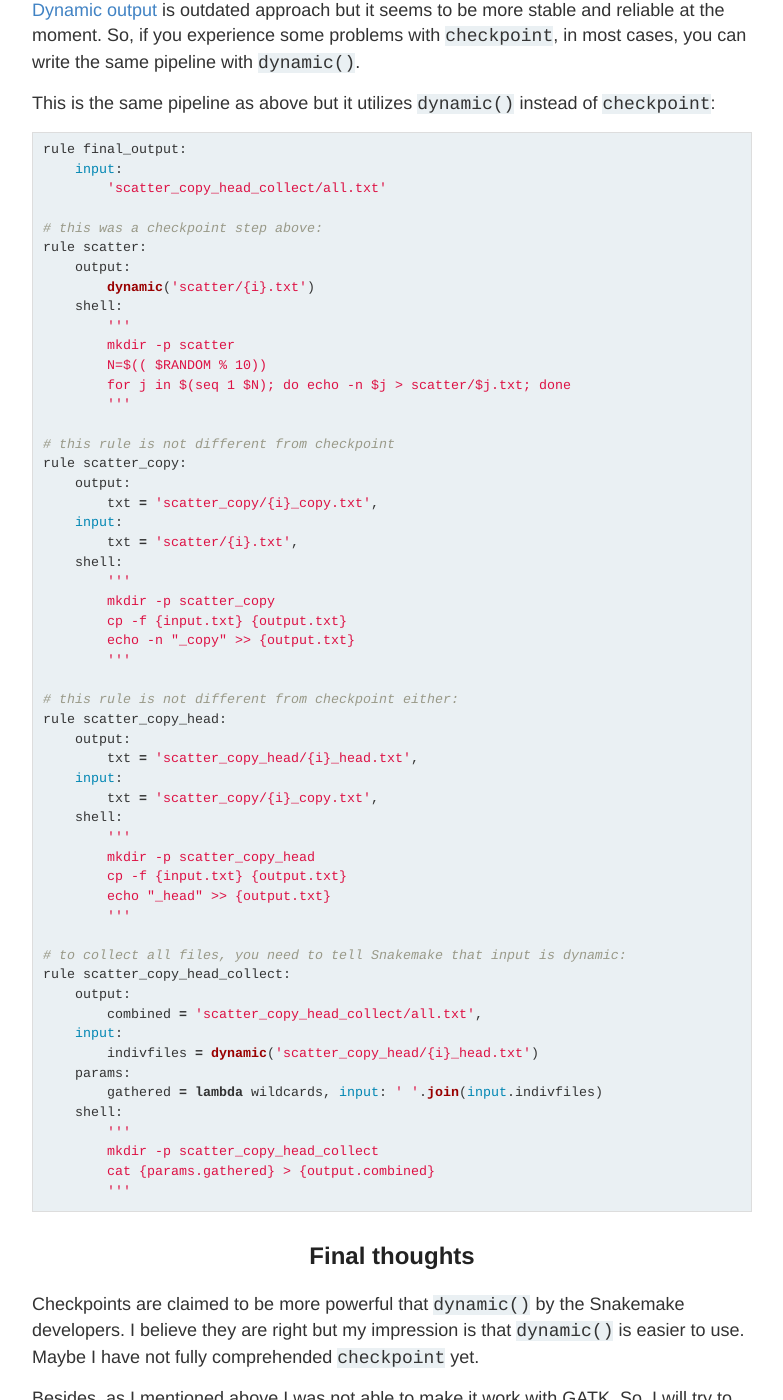
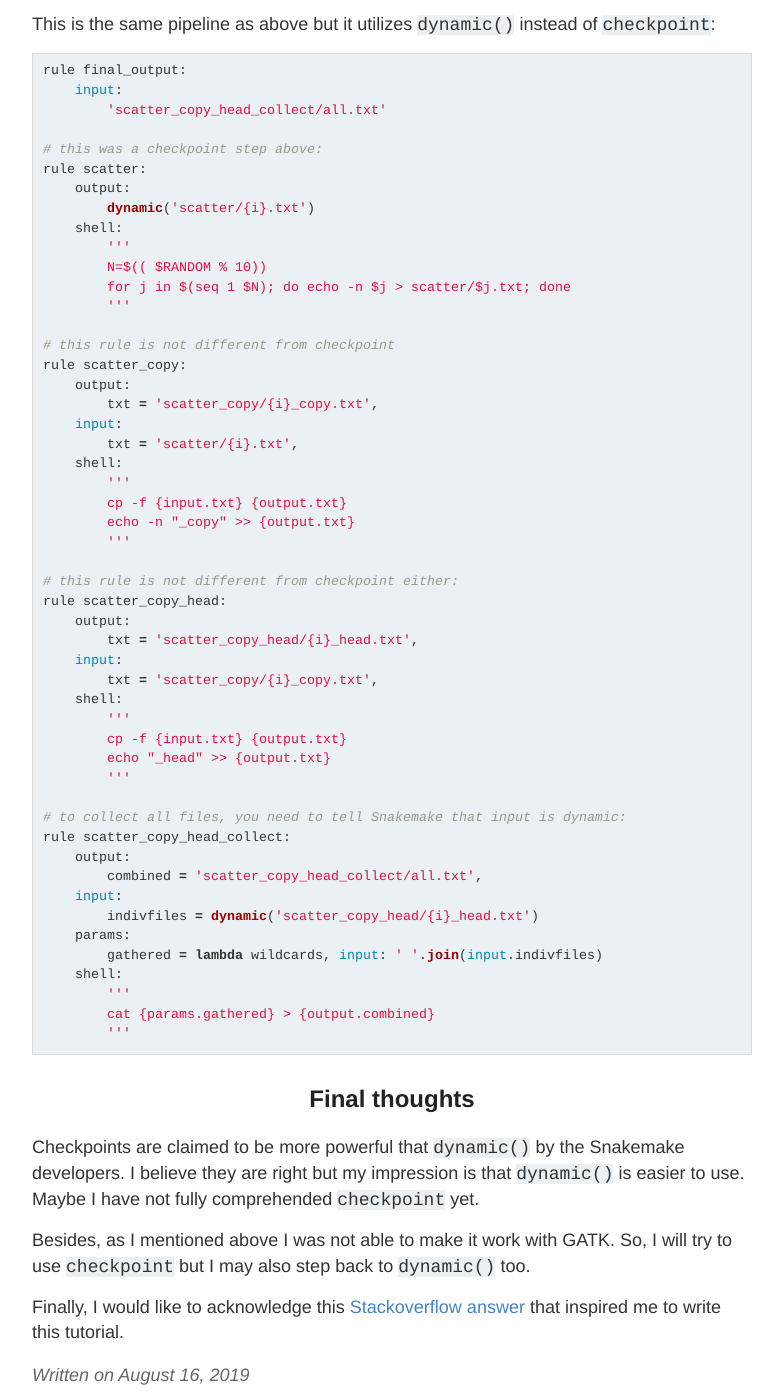
Before and after one commit to evodify/evodify.github.io, a Jekyll site: the page built from _posts/2019-08-16-snakemake-checkpoint-tutorial.md, in a window 1280 px wide and 1400 px high, scrolled down 2954 px. Shown: the whole window, without its empty margins (248-1031 px from the left). Built offline with Jekyll 4.4.1, drawn with Linux system fonts in a browser that asks for light colours; some of the changed text lies outside the part shown.

Commit message:
rm mkdirs

````diff
--- a/_posts/2019-08-16-snakemake-checkpoint-tutorial.md
+++ b/_posts/2019-08-16-snakemake-checkpoint-tutorial.md
@@ -31,7 +31,6 @@ checkpoint scatter:
         directory('scatter')
     shell:
         '''
-        mkdir -p scatter
         N=$(( $RANDOM % 10))
         for j in $(seq 1 $N); do echo -n $j > scatter/$j.txt; done
         '''
@@ -44,7 +43,6 @@ rule scatter_copy:
         txt = 'scatter/{i}.txt',
     shell:
         '''
-        mkdir -p scatter_copy
         cp -f {input.txt} {output.txt}
         echo -n "_copy" >> {output.txt}
         '''
@@ -56,7 +54,6 @@ rule scatter_copy_head:
         txt = 'scatter_copy/{i}_copy.txt',
     shell:
         '''
-        mkdir -p scatter_copy_head
         cp -f {input.txt} {output.txt}
         echo "_head" >> {output.txt}
         '''
@@ -80,7 +77,6 @@ rule scatter_copy_head_collect:
         aggregate_input
     shell:
         '''
-        mkdir -p scatter_copy_head_collect
         cat {input} > {output.combined}
         '''
 ```
@@ -106,7 +102,6 @@ rule scatter:
         dynamic('scatter/{i}.txt')
     shell:
         '''
-        mkdir -p scatter
         N=$(( $RANDOM % 10))
         for j in $(seq 1 $N); do echo -n $j > scatter/$j.txt; done
         '''
@@ -119,7 +114,6 @@ rule scatter_copy:
         txt = 'scatter/{i}.txt',
     shell:
         '''
-        mkdir -p scatter_copy
         cp -f {input.txt} {output.txt}
         echo -n "_copy" >> {output.txt}
         '''
@@ -132,7 +126,6 @@ rule scatter_copy_head:
         txt = 'scatter_copy/{i}_copy.txt',
     shell:
         '''
-        mkdir -p scatter_copy_head
         cp -f {input.txt} {output.txt}
         echo "_head" >> {output.txt}
         '''
@@ -147,7 +140,6 @@ rule scatter_copy_head_collect:
         gathered = lambda wildcards, input: ' '.join(input.indivfiles)
     shell:
         '''
-        mkdir -p scatter_copy_head_collect
         cat {params.gathered} > {output.combined}
         '''
 ```
````
